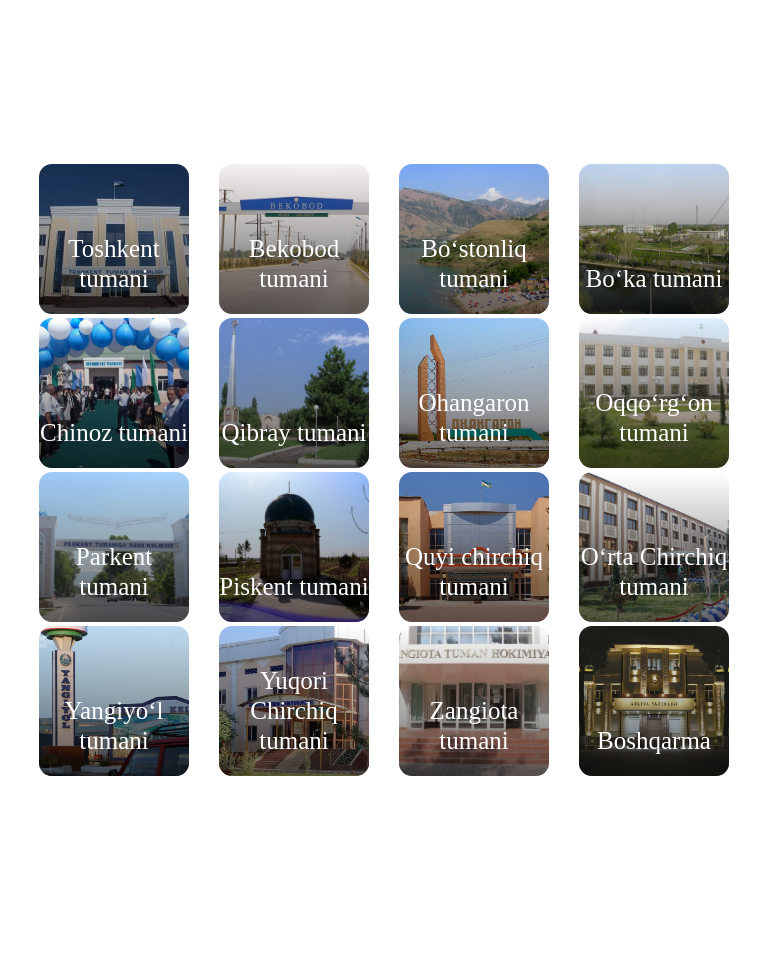
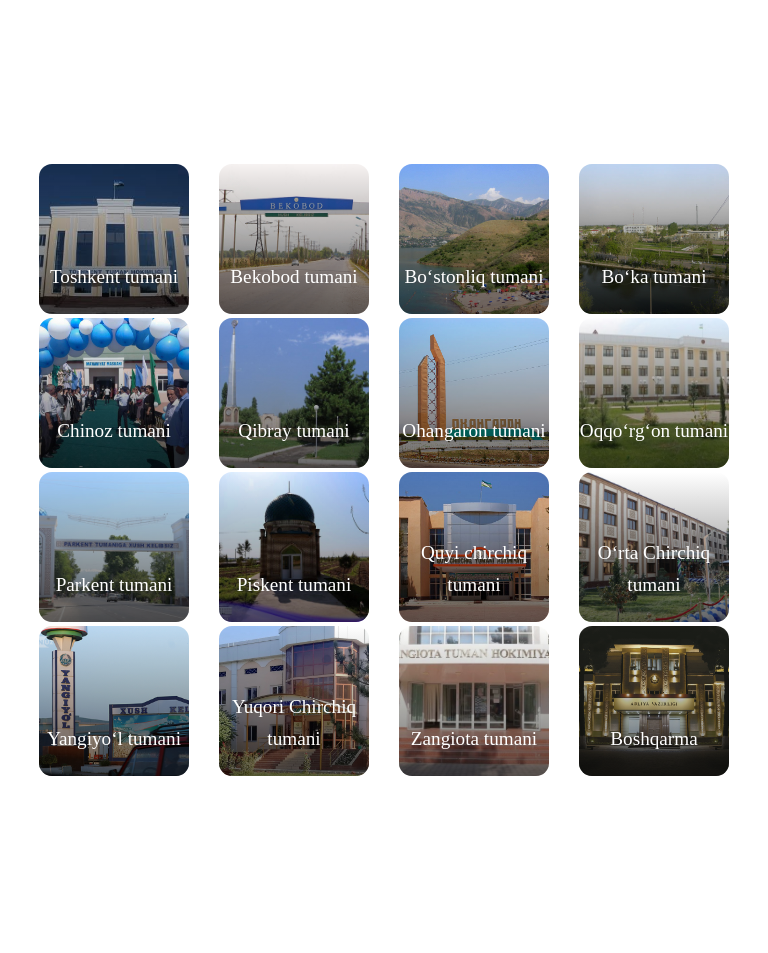
Before and after one commit to Samandar2005/Adliya_main, a Django app: page /department/1 in a window 768 px wide. Shown: the part 215-1168 px from the top of the page. Run offline with Django 3.2, Linux system fonts and the light colour scheme; data comes from the database, SQL or seed files in the repository; some libraries are stand-ins or nearby versions; some web fonts are replaced.

Commit message:
title ozgardi

```diff
--- a/template/malumotlar/departments.html
+++ b/template/malumotlar/departments.html
@@ -11,6 +11,23 @@
 <link rel="stylesheet" href="{% static '/css/header/css/style.css' %}" type="text/css">
 <link rel="stylesheet" href="{% static '/css/header/css/style2.css' %}" type="text/css">
 
+<style>
+  @media (min-width: 0px) and (max-width: 556px) {
+  ._title {
+     font-size: 0.9em !important;
+  }
+  }
+  @media (min-width: 576px) and (max-width: 768px) {
+  ._title {
+     font-size: 1em !important;
+  }
+}
+  @media (min-width: 768px) and (max-width: 992px) {
+  ._title {
+     font-size: 1.2em !important;
+  }
+}
+</style>
 {% endblock %}
 
 {% block menyu %}
@@ -75,6 +92,7 @@
 {% endblock %}
 
 
+
 {% block content %}
 
 <!-- Hero Section Begin -->
@@ -93,7 +111,7 @@
                     <div class="sq_wrap">
                         <div class="sq_content">
                             <div class="_content">
-                                <h3 class="_title">{{item.name}}</h3>
+                                <p class="_title">{{item.name}}</p>
                             </div>
                         </div>
                     </div>
```
